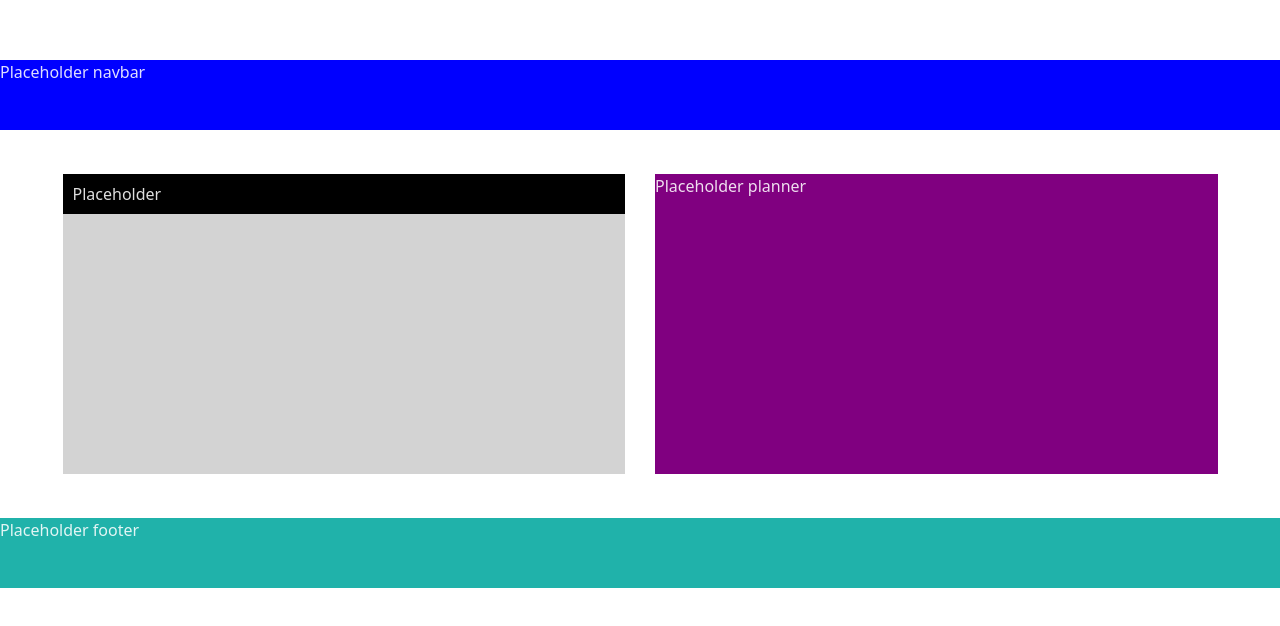
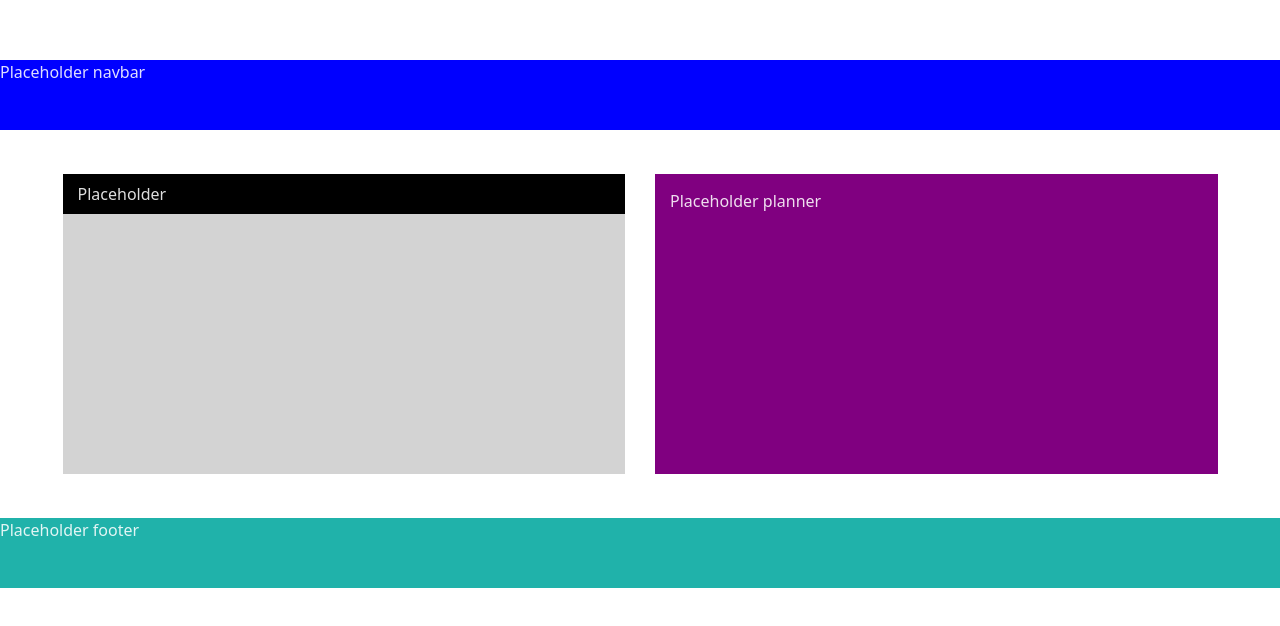
Before and after one commit to jubrito/planner-with-calendar, a React (Vite) app: page / in a window 1280 px wide. Shown: the part 120-746 px from the top of the page. Built offline with nearby package versions, Linux system fonts and the light colour scheme.

Commit message:
style: add inner spacing to planner container

```diff
--- a/src/features/Planner/_planner.module.scss
+++ b/src/features/Planner/_planner.module.scss
@@ -4,4 +4,5 @@
   grid-area: planner;
   background: purple;
   margin-right: variables.$margin;
+  padding: variables.$inner-spacing;
 }
--- a/styles/_variables.scss
+++ b/styles/_variables.scss
@@ -1,4 +1,4 @@
 $bg-color: white;
 $main-color: black;
 $margin: 10%;
-$inner-spacing: 10px;
+$inner-spacing: 15px;
```
